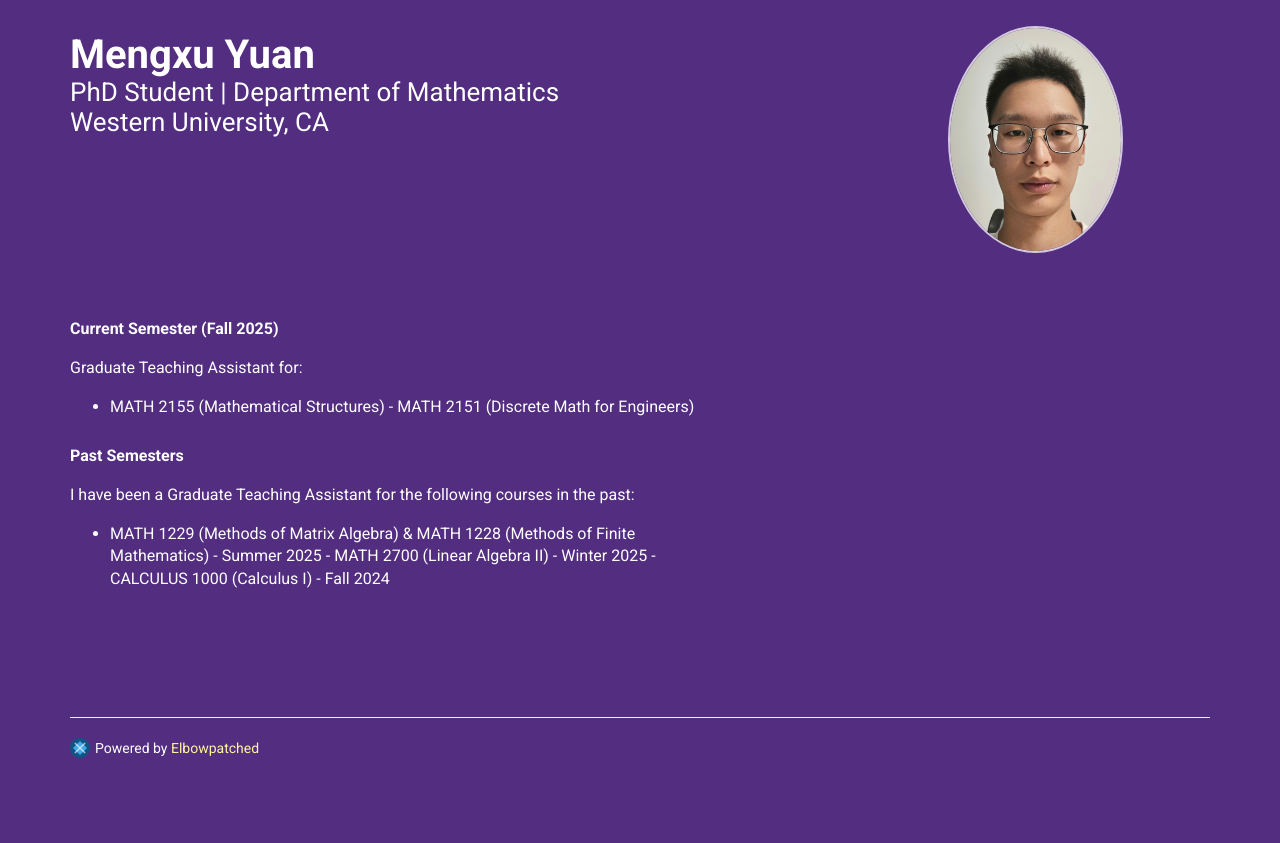
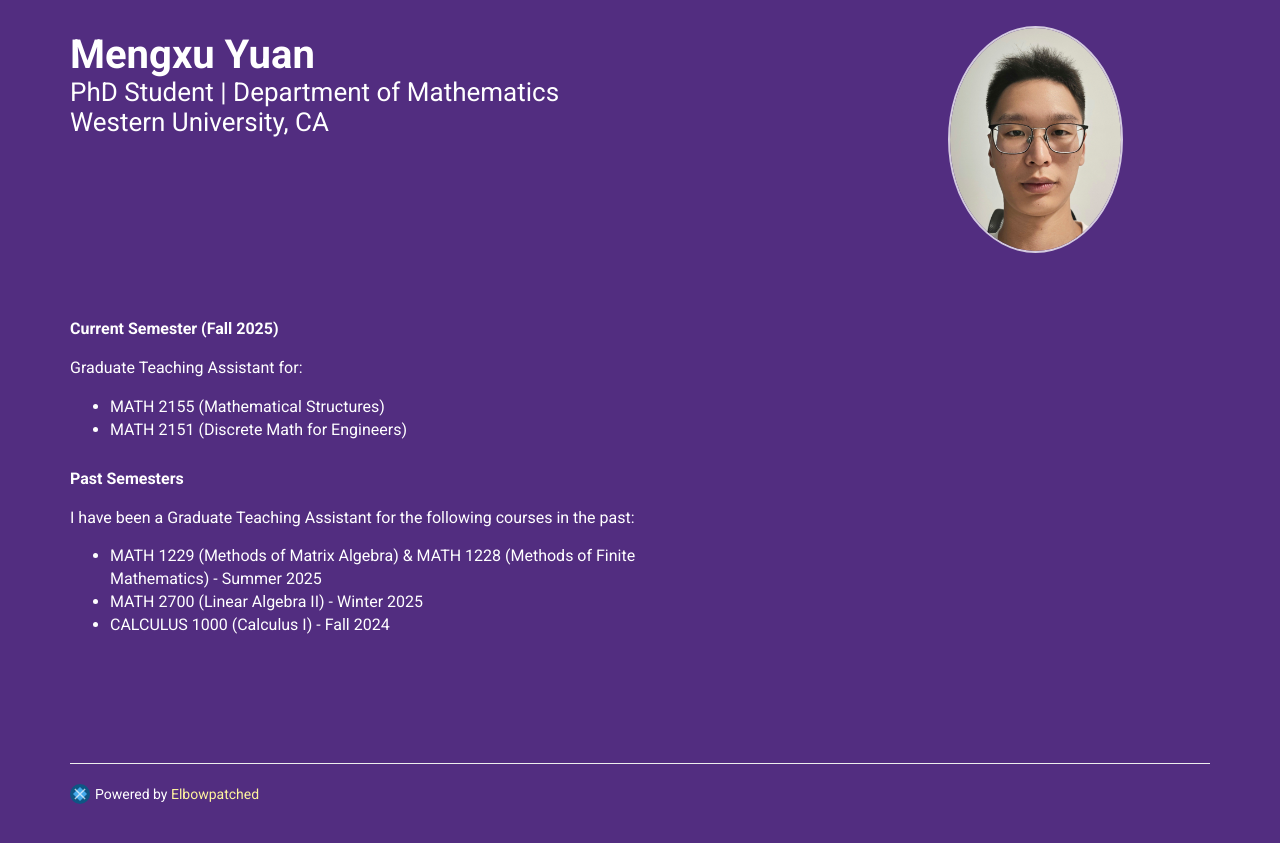
Before and after one commit to Mengxu3/mengxu3.github.io, a Jekyll site: the page built from index.html, in a window 1280 px wide and 900 px high, scrolled down 869 px. Shown: the top 843 px of the window. Built offline with Jekyll 4.4.1, drawn with Linux system fonts in a browser that asks for light colours; nearby versions of some CDN libraries.

```diff
--- a/_data/teaching.yml
+++ b/_data/teaching.yml
@@ -1,7 +1,7 @@
 -
   name: Current Semester (Fall 2025)
   image:
-  description: >
+  description: |
     Graduate Teaching Assistant for:
 
     - MATH 2155 (Mathematical Structures)
@@ -10,7 +10,7 @@
 -
   name: Past Semesters
   image:
-  description: >
+  description: |
     I have been a Graduate Teaching Assistant for the following courses in the past:
 
     - MATH 1229 (Methods of Matrix Algebra) & MATH 1228 (Methods of Finite Mathematics) - Summer 2025
```
